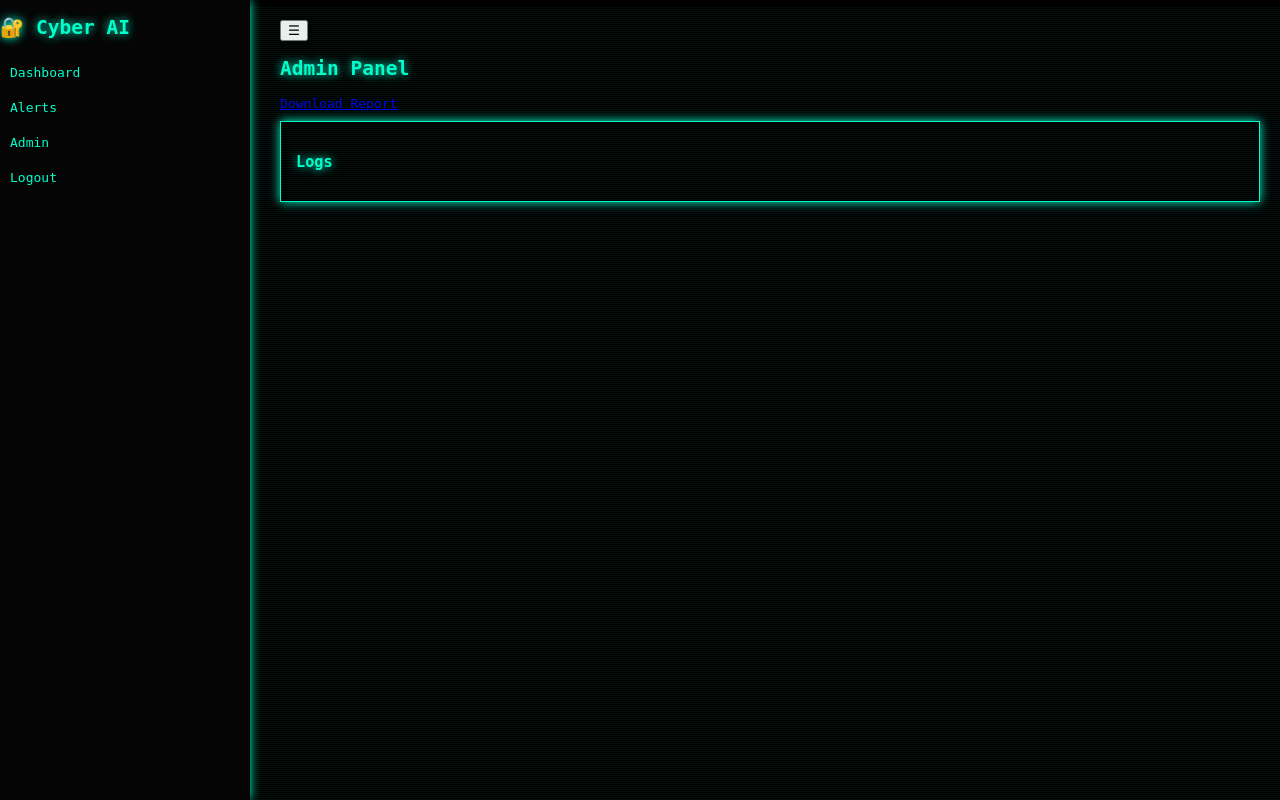
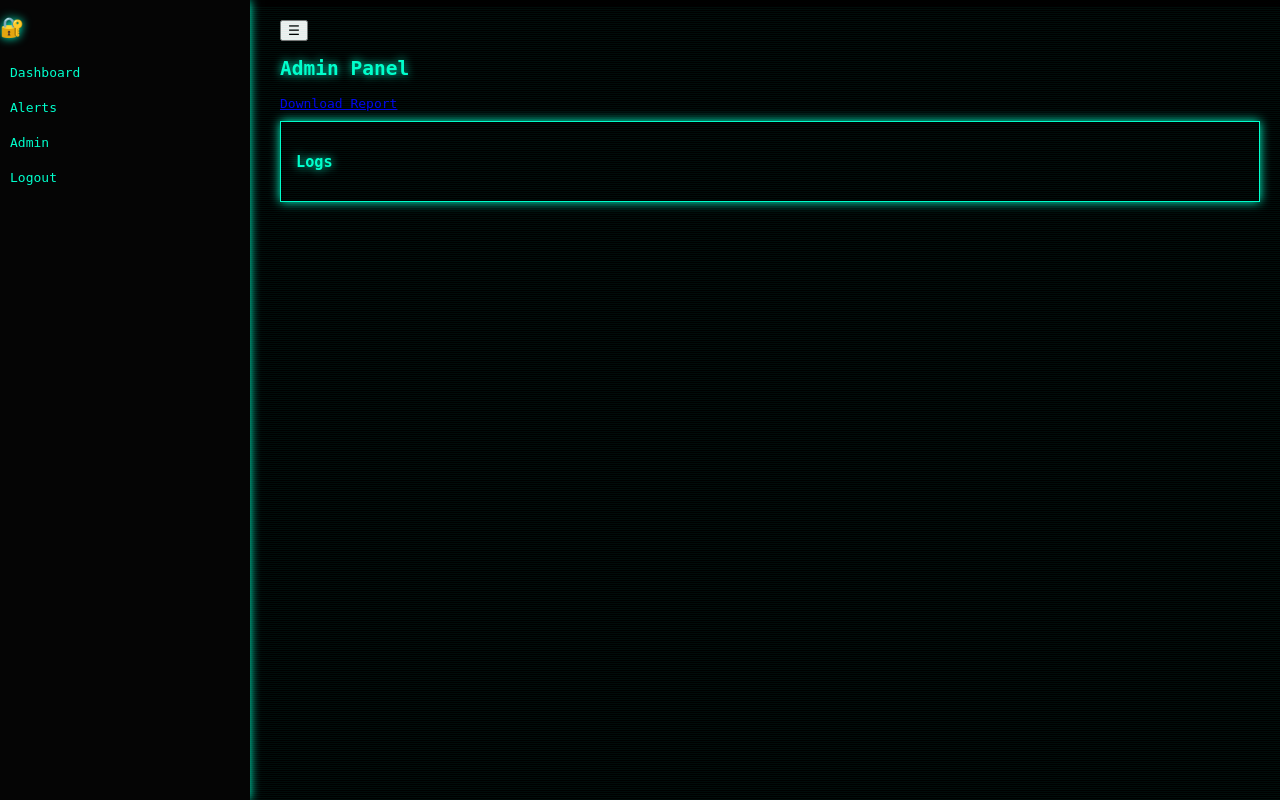
Before and after one commit to Ojas-597/Cyber-ai-monitor, a Flask app: page /admin in a window 1280 px wide. Run offline with Flask 3, Linux system fonts and the light colour scheme; the visitor is signed in with stand-in values (Sample User, id 1).

Commit message:
Update base.html

```diff
--- a/templates/base.html
+++ b/templates/base.html
@@ -7,19 +7,22 @@
 <body>
 
 <div class="sidebar" id="sidebar">
-    <h2>🔐 Cyber AI</h2>
+    <h2>🔐</h2>
     <a href="/dashboard">Dashboard</a>
     <a href="/alerts">Alerts</a>
+
+    {% if role == "admin" %}
     <a href="/admin">Admin</a>
+    {% endif %}
+
     <a href="/logout">Logout</a>
 </div>
 
-<div class="main">
+<div class="main" id="main">
     <button onclick="toggleSidebar()">☰</button>
     {% block content %}{% endblock %}
 </div>
 
 <script src="/static/script.js"></script>
-
 </body>
 </html>
```
